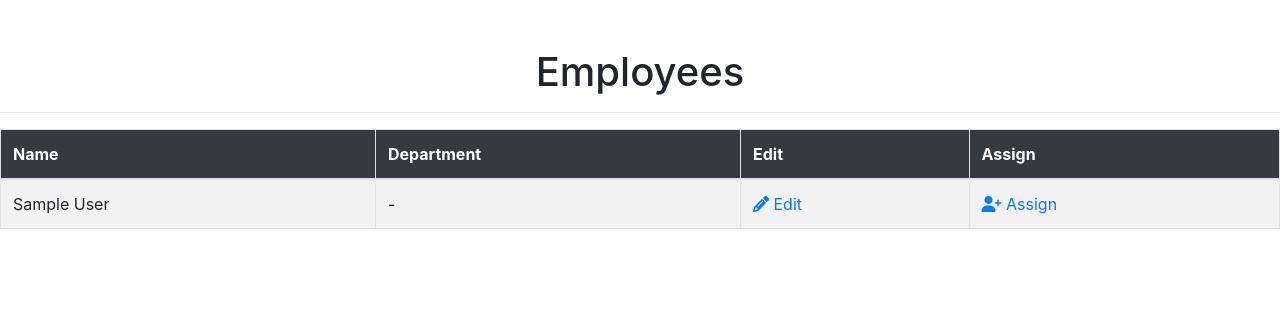
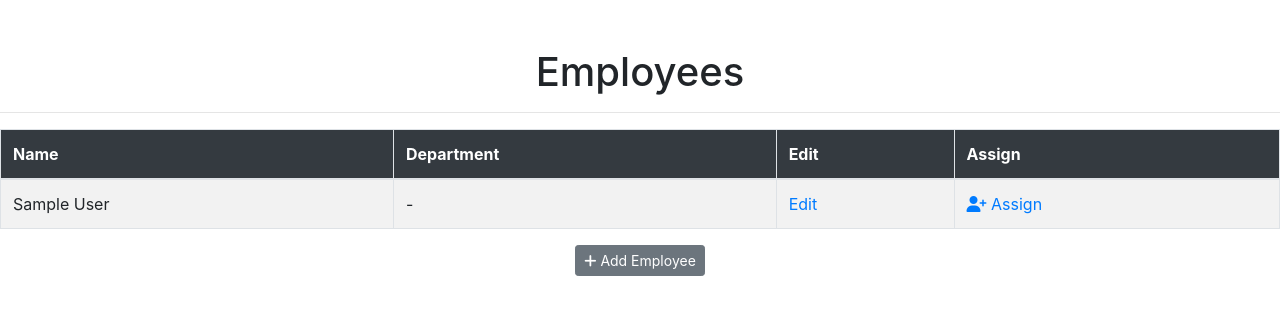
Before and after one commit to Xckannyem/epam-winter-2021-final-project, a Flask app: page /employees in a window 1280 px wide. Shown: the part 56-371 px from the top of the page. Run offline with Flask 2, Linux system fonts and the light colour scheme; the visitor is signed in with stand-in values (Sample User, id 1); data comes from the database, SQL or seed files in the repository; some libraries are stand-ins or nearby versions.

Commit message:
added an ability to add a new employee, edit.html became as a part of employee.html

```diff
--- a/department_app/templates/employees/employees.html
+++ b/department_app/templates/employees/employees.html
@@ -32,13 +32,12 @@ Employees
                 {% endif %}
               </td>
               <td>
-            <a href="{{ url_for('user.edit_employee', id=employee.id) }}">
-              <i class="fa fa-pencil"></i> Edit
-            </a>
+                <a href="{{ url_for('user.edit_employee', id=employee.id) }}">Edit</a>
               </td>
               <td>
                 <a href="{{ url_for('user.assign_employee', id=employee.id) }}">
-              <i class="fa fa-user-plus"></i> Assign
+                  <i class="fa fa-user-plus"></i>
+                  Assign
                 </a>
               </td>
             </tr>
@@ -47,6 +46,12 @@ Employees
         </table>
       </div>
     {% endif %}
+    <div style="text-align: center">
+      <a href="{{ url_for('user.add_employee') }}" class="btn btn-sm btn-secondary">
+        <i class="fa fa-plus"></i>
+        Add Employee
+      </a>
+    </div>
   </div>
 </body>
 {% endblock %}
--- a/department_app/views/employee_view.py
+++ b/department_app/views/employee_view.py
@@ -41,6 +41,38 @@ def assign_employee(id):
                            employee=employee_to_assign, form=form)
 
 
+@user.route('/employees/add', methods=['GET', 'POST'])
+@login_required
+def add_employee():
+    """
+    Add an employee to the database
+    """
+    add_emp = True
+
+    form = EmployeeForm()
+    if form.validate_on_submit():
+        employee_to_add = Employee(
+                                      first_name=form.first_name.data,
+                                      last_name=form.last_name.data,
+                                      salary=form.salary.data,
+                                      birthday=form.birthday.data
+                                      )
+        try:
+            # add employee to the database
+            db.session.add(employee_to_add)
+            db.session.commit()
+            flash('You have successfully added a new employee.', category='success')
+        except:
+            flash('Something went wrong when creating a new employee.', category='danger')
+
+        # redirect to employee page
+        return redirect(url_for('user.show_employees'))
+
+    # load department template
+    return render_template('employees/employee.html', action='Add',
+                           add_emp=add_emp, form=form)
+
+
 @user.route('/employees/edit/<int:id>', methods=['GET', 'POST'])
 @login_required
 def edit_employee(id):
@@ -66,7 +98,7 @@ def edit_employee(id):
     form.last_name.data = employee.last_name
     form.salary.data = employee.salary
     form.birthday.data = employee.birthday
-    return render_template('employees/edit_employee.html', action="Edit",
+    return render_template('employees/employee.html', action="Edit",
                            add_emp=add_emp, form=form,
                            employee=employee)
 
```
Also changed, not shown: department_app/templates/employees/employee.html (renamed from department_app/templates/employees/edit_employee.html, +11 -3 lines). Lines whose indentation alone changed are shown as unchanged.
